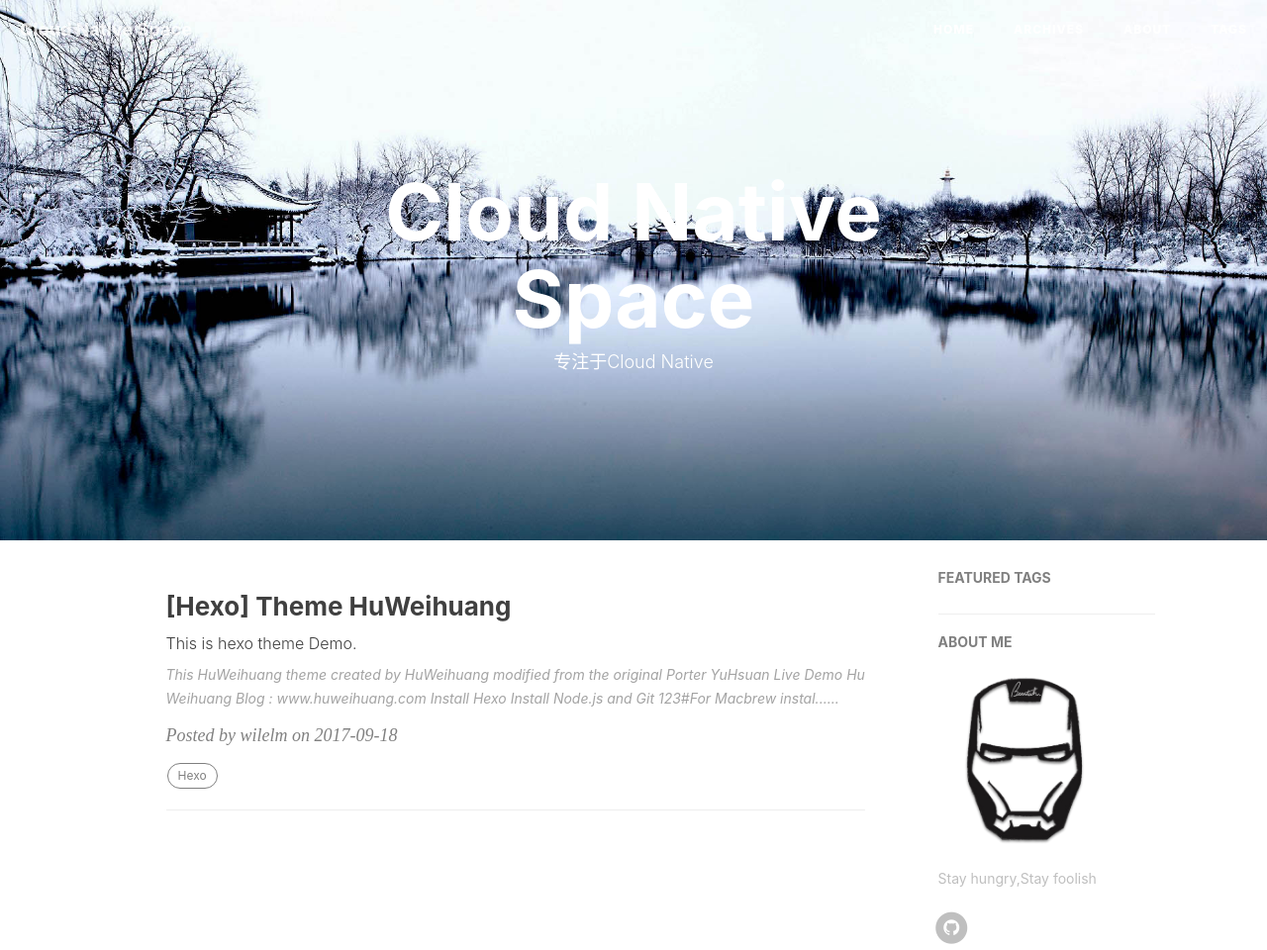
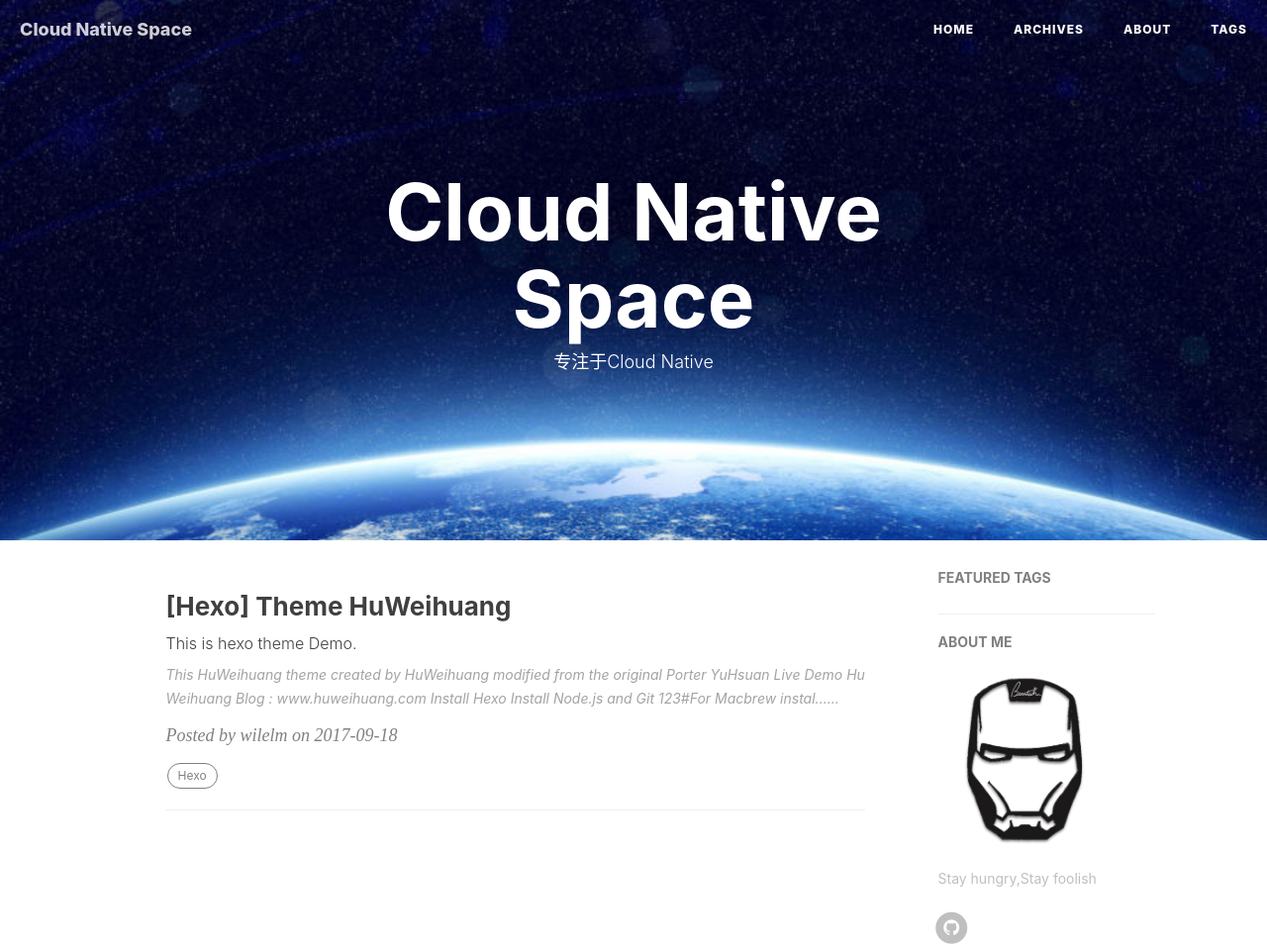
Before and after one commit to chenlei123/tech-blog-site, a plain HTML site: page index.html in a window 1280 px wide. Shown: the top 960 px of the page at 99% size. Drawn offline with nearby package versions, Linux system fonts and the light colour scheme.

Commit message:
Site updated: 2018-09-28 16:21:22

```diff
--- a/index.html
+++ b/index.html
@@ -69,7 +69,7 @@
 <style type="text/css">
     header.intro-header{
 
-            background-image: url('/img/header_img/west-lake-winter.jpg')
+            background-image: url('/img/header_img/space-header-image.jpg')
             /*config*/
 
     }
```
Also changed, not shown: img/header_img/space-header-image.jpg (added).
